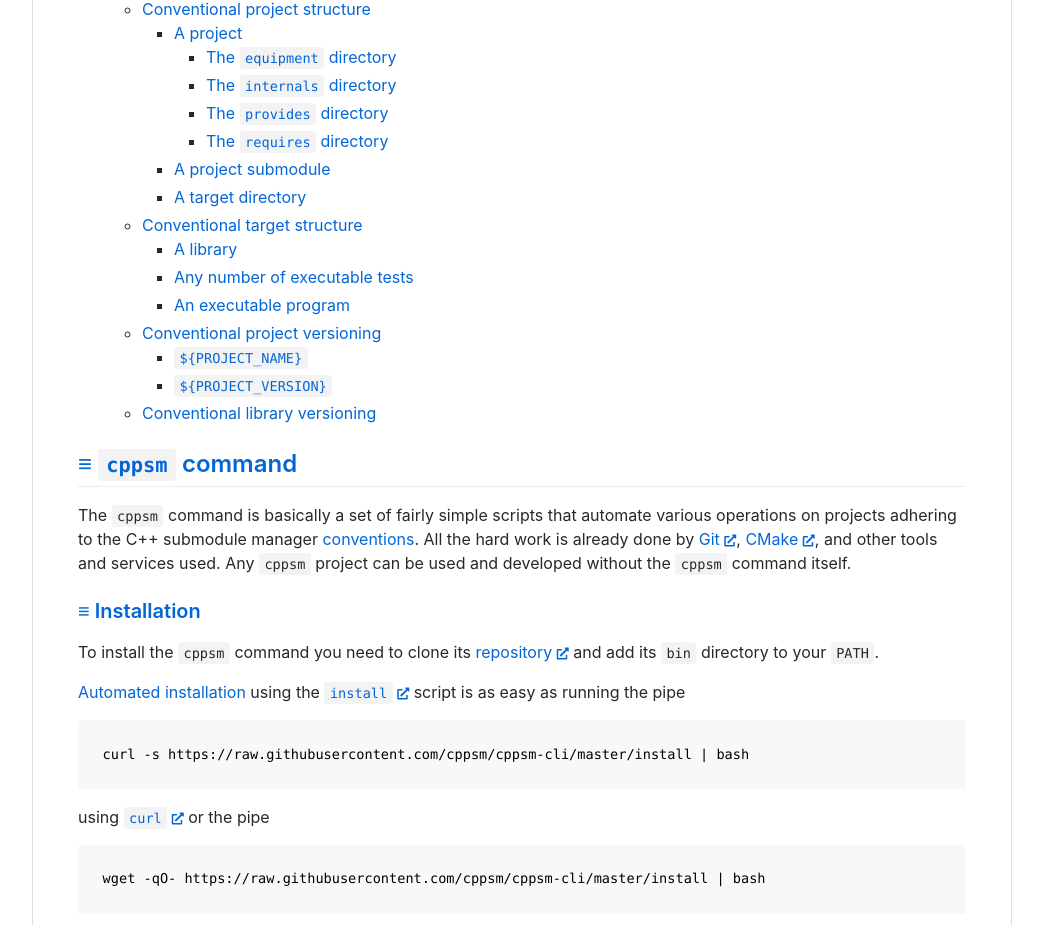
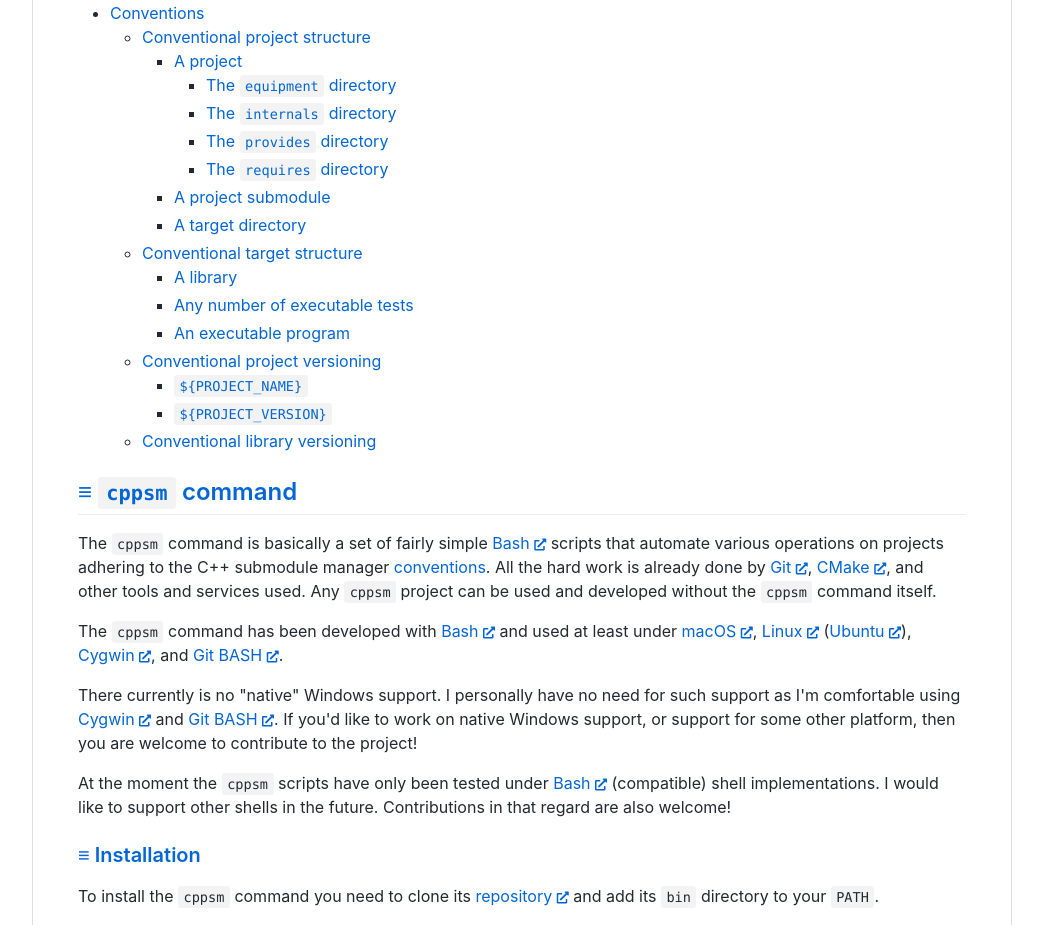
Before and after one commit to cppsm/cppsm.github.io, a website: page index.html in a window 1280 px wide. Shown: the part 3121-4046 px from the top of the page, without its empty margins (118-1161 px from the left). Drawn offline with nearby package versions, Linux system fonts and the light colour scheme.

Commit message:
Note on supported platforms

```diff
--- a/index.html
+++ b/index.html
@@ -48,6 +48,7 @@ dependencies</li>
 <h2><a id="contents"></a> <a href="#contents">≡</a> <a href="#contents">Contents</a></h2>
 <ul>
 <li><a href="#cppsm-command"><code>cppsm</code> command</a><ul>
+<li><a href="#cppsm-supported-platforms">Supported platforms</a></li>
 <li><a href="#installation">Installation</a><ul>
 <li><a href="#automated-installation">Automated installation</a></li>
 <li><a href="#manual-installation">Manual installation</a></li>
@@ -160,12 +161,27 @@ dependencies</li>
 </li>
 </ul>
 <h2><a id="cppsm-command"></a> <a href="#contents">≡</a> <a href="#cppsm-command"><code>cppsm</code> command</a></h2>
-<p>The <code>cppsm</code> command is basically a set of fairly simple scripts that automate
+<p>The <code>cppsm</code> command is basically a set of fairly simple
+<a target="_blank" href="https://en.wikipedia.org/wiki/Bash_(Unix_shell)">Bash <i class="fas fa-xs fa-external-link-alt"></i></a> scripts that automate
 various operations on projects adhering to the C++ submodule manager
 <a href="#conventions">conventions</a>. All the hard work is already done by
 <a target="_blank" href="https://git-scm.com/">Git <i class="fas fa-xs fa-external-link-alt"></i></a>, <a target="_blank" href="https://cmake.org/">CMake <i class="fas fa-xs fa-external-link-alt"></i></a>, and other tools and
 services used. Any <code>cppsm</code> project can be used and developed without the <code>cppsm</code>
 command itself.</p>
+<p><a id="cppsm-supported-platforms"></a>The <code>cppsm</code> command has been developed
+with <a target="_blank" href="https://en.wikipedia.org/wiki/Bash_(Unix_shell)">Bash <i class="fas fa-xs fa-external-link-alt"></i></a> and used at least
+under <a target="_blank" href="https://www.apple.com/macos/">macOS <i class="fas fa-xs fa-external-link-alt"></i></a>,
+<a target="_blank" href="https://www.linux.org/">Linux <i class="fas fa-xs fa-external-link-alt"></i></a> (<a target="_blank" href="https://ubuntu.com/">Ubuntu <i class="fas fa-xs fa-external-link-alt"></i></a>),
+<a target="_blank" href="https://www.cygwin.com/">Cygwin <i class="fas fa-xs fa-external-link-alt"></i></a>, and <a target="_blank" href="https://gitforwindows.org/">Git BASH <i class="fas fa-xs fa-external-link-alt"></i></a>.</p>
+<p>There currently is no &quot;native&quot; Windows support. I personally have no need for
+such support as I&#39;m comfortable using <a target="_blank" href="https://www.cygwin.com/">Cygwin <i class="fas fa-xs fa-external-link-alt"></i></a> and
+<a target="_blank" href="https://gitforwindows.org/">Git BASH <i class="fas fa-xs fa-external-link-alt"></i></a>. If you&#39;d like to work on native Windows
+support, or support for some other platform, then you are welcome to contribute
+to the project!</p>
+<p>At the moment the <code>cppsm</code> scripts have only been tested under
+<a target="_blank" href="https://en.wikipedia.org/wiki/Bash_(Unix_shell)">Bash <i class="fas fa-xs fa-external-link-alt"></i></a> (compatible) shell
+implementations. I would like to support other shells in the future.
+Contributions in that regard are also welcome!</p>
 <h3><a id="installation"></a> <a href="#contents">≡</a> <a href="#installation">Installation</a></h3>
 <p>To install the <code>cppsm</code> command you need to clone its
 <a target="_blank" href="https://github.com/cppsm/cppsm-cli">repository <i class="fas fa-xs fa-external-link-alt"></i></a> and add its <code>bin</code> directory to
```
Also changed, not shown: index.md (+20 -1 lines).
